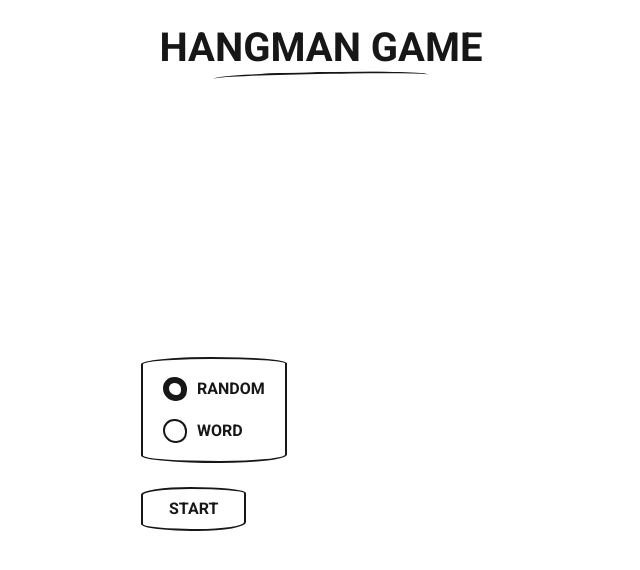
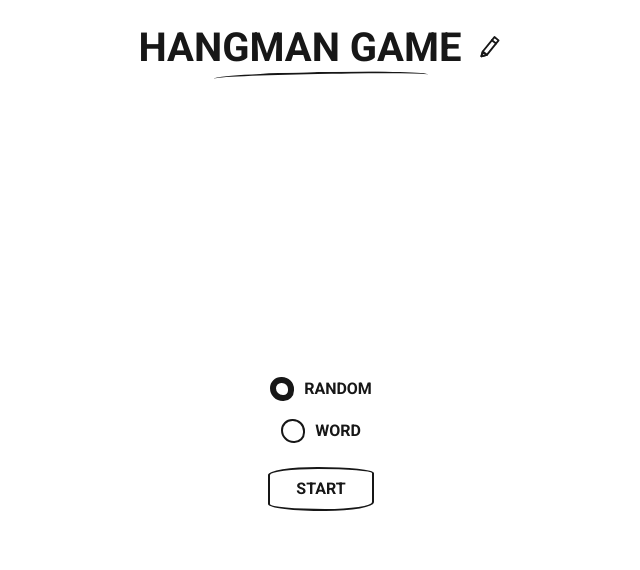
Before and after one commit to kxzws/hangman-game, a React (Create React App) app: page / in a window 1280 px wide. Shown: the top 570 px of the page, without its empty margins (319-959 px from the left). Built offline with nearby package versions, Linux system fonts and the light colour scheme.

Commit message:
refactor: refine pencil game layout

```diff
--- a/src/components/HangmanSvg/styled.ts
+++ b/src/components/HangmanSvg/styled.ts
@@ -3,7 +3,7 @@ import styled from 'styled-components';
 export const Svg = styled.svg`
   display: block;
   margin: 0 auto;
-  width: min(100%, 190px);
+  width: min(100%, 210px);
   height: auto;
   fill: none;
   stroke: #171717;
--- a/src/components/Header/Header.tsx
+++ b/src/components/Header/Header.tsx
@@ -1,11 +1,18 @@
 import React from 'react';
 
-import { Header as StyledHeader, Heading } from './styled';
+import { Header as StyledHeader, Heading, PencilIcon, TitleGroup } from './styled';
 
 export const Header = () => {
   return (
     <StyledHeader>
-      <Heading>Hangman Game</Heading>
+      <TitleGroup>
+        <Heading>Hangman Game</Heading>
+        <PencilIcon viewBox="0 0 32 32" aria-hidden="true">
+          <path d="M7 24 L9 19 L23 5 L27 9 L13 23 Z" />
+          <path d="M20 8 L24 12" />
+          <path d="M7 24 L13 23 L9 19 Z" />
+        </PencilIcon>
+      </TitleGroup>
     </StyledHeader>
   );
 };
--- a/src/components/Header/styled.ts
+++ b/src/components/Header/styled.ts
@@ -19,6 +19,12 @@ export const Header = styled.header`
   }
 `;
 
+export const TitleGroup = styled.div`
+  display: inline-flex;
+  align-items: center;
+  column-gap: 12px;
+`;
+
 export const Heading = styled.h1`
   margin: 0;
   font-size: 2.5rem;
@@ -27,3 +33,14 @@ export const Heading = styled.h1`
   line-height: 1;
   text-transform: uppercase;
 `;
+
+export const PencilIcon = styled.svg`
+  width: 30px;
+  height: 30px;
+  fill: none;
+  stroke: #171717;
+  stroke-linecap: round;
+  stroke-linejoin: round;
+  stroke-width: 2;
+  transform: rotate(-6deg);
+`;
--- a/src/components/ResultModal/ResultModal.tsx
+++ b/src/components/ResultModal/ResultModal.tsx
@@ -1,6 +1,6 @@
 import React from 'react';
 
-import { BackButton, Dialog, Overlay } from './styled';
+import { BackButton, Dialog, Overlay, ResultMessage, ResultWord } from './styled';
 
 type ResultModalProps = {
   hasWon: boolean;
@@ -9,12 +9,21 @@ type ResultModalProps = {
 };
 
 export const ResultModal = ({ hasWon, word, onBackToStart }: ResultModalProps) => {
-  const message = hasWon ? 'You won!' : `You lost! The word was: ${word}`;
-
   return (
     <Overlay>
       <Dialog role="dialog" aria-modal="true" aria-labelledby="game-result-title">
-        <p id="game-result-title">{message}</p>
+        <ResultMessage id="game-result-title">
+          {hasWon ? (
+            'You won!'
+          ) : (
+            <>
+              You lost!
+              <span>
+                The word was: <ResultWord>{word}</ResultWord>
+              </span>
+            </>
+          )}
+        </ResultMessage>
         <BackButton type="button" onClick={onBackToStart}>
           Back to start screen
         </BackButton>
--- a/src/components/ResultModal/styled.ts
+++ b/src/components/ResultModal/styled.ts
@@ -15,7 +15,7 @@ export const Dialog = styled.div`
   flex-direction: column;
   row-gap: 24px;
   width: 380px;
-  padding: 30px;
+  padding: 42px;
   border: 2px solid #171717;
   border-radius: 47% 53% 49% 51% / 5% 4% 6% 5%;
   background: #fff;
@@ -28,6 +28,22 @@ export const Dialog = styled.div`
   p {
     margin: 0;
   }
+`;
+
+export const ResultMessage = styled.p`
+  display: flex;
+  flex-direction: column;
+  row-gap: 8px;
+  margin: 0;
+
+  span {
+    font-size: 1rem;
+  }
+`;
+
+export const ResultWord = styled.span`
+  font-family: 'Courier New', monospace;
+  font-weight: 400;
 `;
 
 export const BackButton = styled.button`
--- a/src/components/Screen/styled.ts
+++ b/src/components/Screen/styled.ts
@@ -1,9 +1,5 @@
 import styled from 'styled-components';
 
 export const Container = styled.div`
-  width: 270px;
-  padding: 14px 20px 12px;
-  border: 2px solid #171717;
-  border-radius: 48% 52% 46% 54% / 4% 5% 4% 5%;
-  transform: rotate(-0.35deg);
+  width: 100%;
 `;
--- a/src/components/Word/styled.ts
+++ b/src/components/Word/styled.ts
@@ -4,8 +4,7 @@ export const Container = styled.div`
   max-width: 100%;
   overflow-wrap: anywhere;
   font-family: inherit;
-  padding: 4px 14px 6px;
-  border-bottom: 3px solid #171717;
+  padding: 4px 14px;
   font-size: 1.9rem;
   font-weight: 700;
   letter-spacing: 0;
--- a/src/views/HangmanGame/Game/styled.ts
+++ b/src/views/HangmanGame/Game/styled.ts
@@ -10,7 +10,7 @@ export const Container = styled.div`
 
 export const IncorrectGuesses = styled.p`
   width: 100%;
-  margin: 0;
+  margin: 10px 0;
   padding: 6px 14px;
   border-top: 2px solid #171717;
   border-bottom: 2px solid #171717;
--- a/src/views/StartMenu/styled.ts
+++ b/src/views/StartMenu/styled.ts
@@ -4,17 +4,17 @@ export const Container = styled.form`
   width: 360px;
   display: flex;
   flex-direction: column;
-  align-items: flex-start;
+  align-items: center;
   row-gap: 24px;
 `;
 
 export const ModeGroup = styled.fieldset`
   margin: 0;
-  padding: 18px 20px;
-  border: 2px solid #171717;
-  border-radius: 48% 52% 46% 54% / 7% 6% 8% 7%;
+  padding: 0;
+  border: 0;
   display: flex;
   flex-direction: column;
+  align-items: center;
   row-gap: 18px;
 `;
 
@@ -66,6 +66,7 @@ export const ErrorMessage = styled.p`
   font-size: 0.875rem;
   font-weight: 500;
   line-height: 18px;
+  text-align: center;
 `;
 
 export const StartBtn = styled.button`
```
